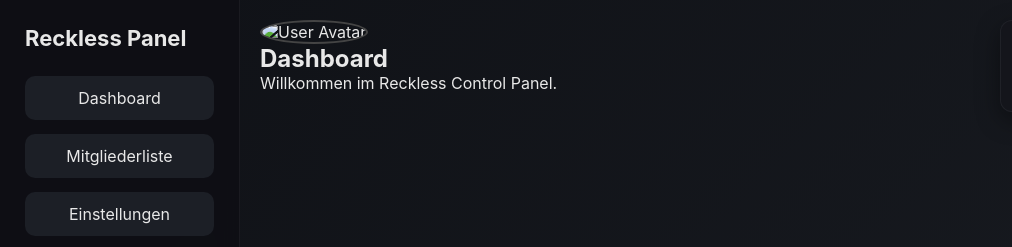
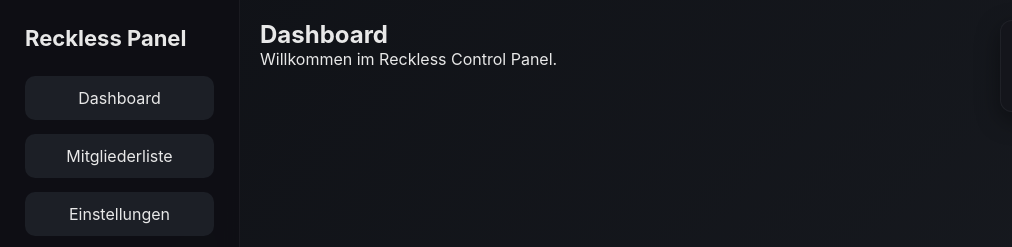
Before and after one commit to TheP4nda-1/Reckless, a website: page public/index.html in a window 1280 px wide. Shown: the top 247 px of the page, 0-1012 px from the left. Drawn offline with Linux system fonts and the light colour scheme; no server answers.

Commit message:
Update index.html

```diff
--- a/public/index.html
+++ b/public/index.html
@@ -26,13 +26,7 @@
         <!-- MAIN AREA -->
         <div id="main-area">
 
-            <!-- HEADER -->
-            <div id="topbar">
-                <div id="user-info-display">
-                    <img id="user-avatar" src="" alt="User Avatar">
-                    <span id="user-display-name"></span>
-                </div>
-            </div>
+
 
 
             <!-- PAGES -->
```
